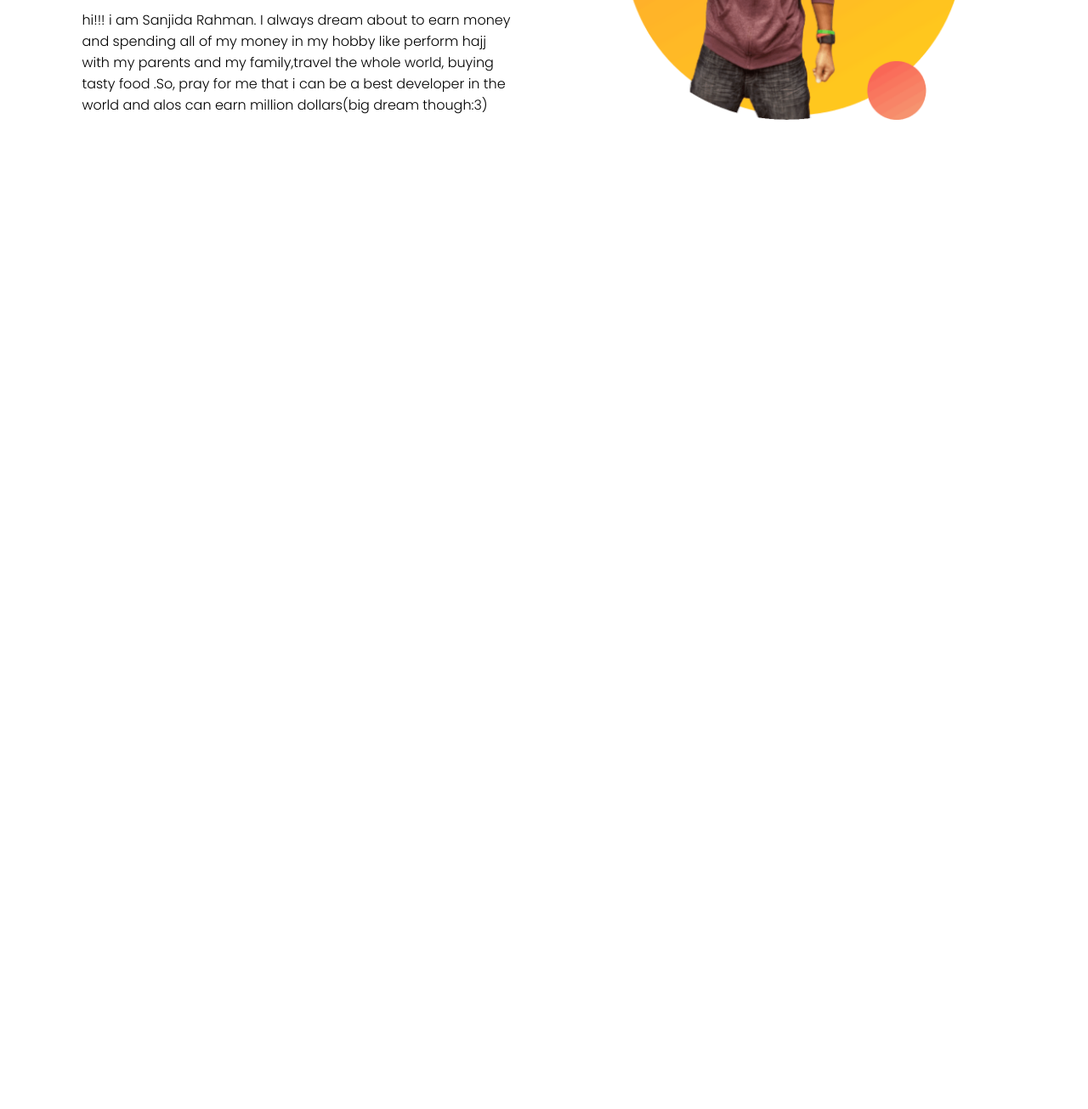
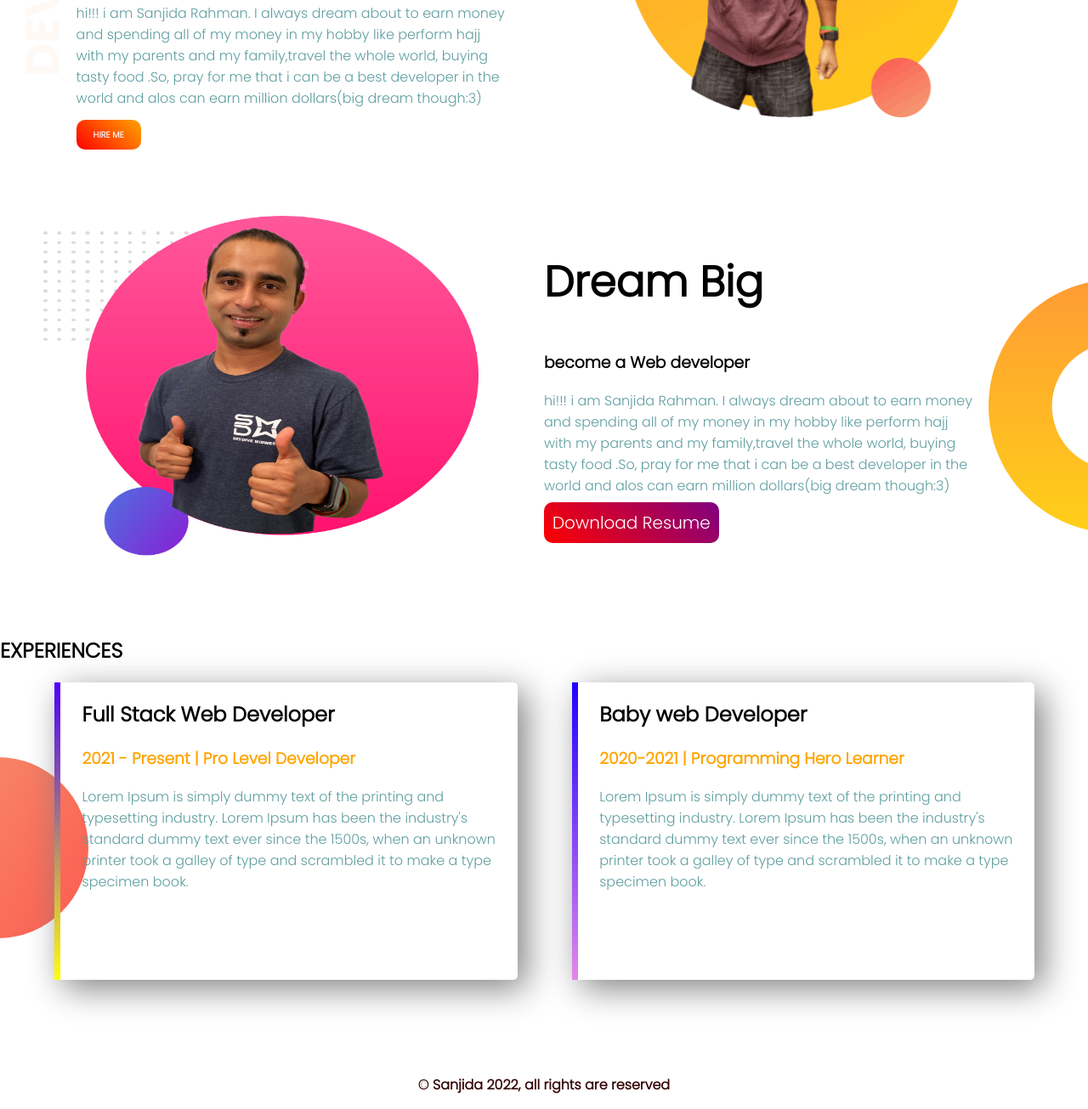
Before and after one commit to SanjidaRahman/project1, a plain HTML site: page index.html in a window 1280 px wide. Shown: the part 272-1577 px from the top of the page at 85% size. Before the commit the page ends 800 px from the top, so only its background shows below. Drawn offline with Linux system fonts and the light colour scheme.

Commit message:
my first website

```diff
--- a/index.html
+++ b/index.html
@@ -13,16 +13,47 @@
     <link rel="stylesheet" href="style.css">
 </head>
 <body>
-    <section>
+    <section class="Top-banner">
     <div class="half-width">
     <h1>Welcome to</h1>
     <h1><span class="name-highlight">Sanjida</span>  world</h1>
 
 <p>hi!!! i am Sanjida Rahman. I always dream about to earn money and spending all of my money in my hobby like perform hajj with my parents and my family,travel the whole world, buying tasty food .So, pray for me that i can be a best developer in the world and alos can earn million dollars(big dream though<span >:3</span>)</p>
+<a class="link-button" target ="_blank" href="facebook.com">HIRE ME</a>
 </div>
 <div class="half-width">
     <img src="image/image 11.png" alt="Sanjida Rahman">
 </div>
 </section>
+  <section class="second">
+
+    <div class="sec-div">
+        <img class="second-img" src="image/jhankar2.png" alt="">
+    </div>
+    <div class="sec-div">
+        <h1>Dream Big</h1>
+        <h3>become a Web developer</h3>
+        <p>hi!!! i am Sanjida Rahman. I always dream about to earn money and spending all of my money in my hobby like perform hajj with my parents and my family,travel the whole world, buying tasty food .So, pray for me that i can be a best developer in the world and alos can earn million dollars(big dream though<span >:3</span>)</p>
+        <a class ="button"targrt="_blank" href="reume.com">Download Resume</a>
+    </div>
+  </section>
+
+  <section class="experience-area">
+         <h2>EXPERIENCES</h2>
+    <div id="full-stack" class="half-width last">
+        <h2>Full Stack Web Developer</h2>
+        <h3 class="name-highlight">2021 - Present | Pro Level Developer</h3>
+        <p>Lorem Ipsum is simply dummy text of the printing and typesetting industry. Lorem Ipsum has been the industry's standard dummy text ever since the 1500s, when an unknown printer took a galley of type and scrambled it to make a type specimen book.</p>
+    </div>
+    <div id="second-stack" class="half-width last">
+<h2>Baby web Developer</h2>
+<h3 class="name-highlight">2020-2021 | Programming Hero Learner</h3>
+<p>Lorem Ipsum is simply dummy text of the printing and typesetting industry. Lorem Ipsum has been the industry's standard dummy text ever since the 1500s, when an unknown printer took a galley of type and scrambled it to make a type specimen book.</p>
+
+    </div>
+  </section>
+  <footer>
+    <p class="foot"> &copy Sanjida 2022, all rights are reserved</p>
+  </footer>
 </body>
 </html>
--- a/style.css
+++ b/style.css
@@ -1,6 +1,17 @@
 
 body{
+    margin: 0;
     font-family: 'Poppins', sans-serif;
+}
+.link-button{
+    text-decoration: none ;
+    font-weight: bold;
+    color: aliceblue;
+    font-size: 10px;
+    background-image: linear-gradient(45deg, red,orange);
+    padding: 10px 20px;
+    border-radius: 10px;
+
 }
 
 .half-width{
@@ -13,8 +24,22 @@ body{
 .half-width img{
     width: 100%;
 }
+section{
+    height:500px;
+}
 
-
+.Top-banner{
+    background-repeat: no-repeat;
+    background-image: url(image/top-banner.png);
+}
+.second{
+    background-image: url(image/dream-bg.png);
+    background-repeat: no-repeat;
+    background-position: right;
+}
+p{
+    color: cadetblue;
+}
 h1{
     font-size: 50px;
 
@@ -22,3 +47,51 @@ h1{
 .name-highlight{
     color:orange ;
 }
+.second-img{
+width: 100%;
+height: 400px;
+
+}
+.sec-div{
+    width: 40%;
+    float: left;
+    margin-left: 2%;
+    padding:2%;
+}
+.button{
+    text-decoration: none;
+    color: white;
+    font-weight: 20px;
+    font-size: 20px;
+    padding: 10px;
+    border-radius: 10px;
+    background-image: linear-gradient(45deg, red , purple);
+}
+.last{
+    border: 2px ;
+    box-shadow: 10px 10px 40px gray;
+    border-radius: 5px;
+    height: 70%;
+
+}
+.experience-area{
+    background-image: url(image/exp-bg.png);
+    background-repeat: no-repeat;
+    background-position: left;
+    background-color: white;
+}
+#full-stack{
+    border-left: 7px solid ;
+    border-image: linear-gradient(180deg,rgb(76, 0, 255), yellow);
+    border-image-slice: 1;
+}
+#second-stack{
+    border-left: 7px solid;
+    border-image: linear-gradient( rgb(30, 0, 255), rgb(228, 135, 235));
+    border-image-slice: 1;
+}
+footer p{
+    text-align: center;
+    font-weight: bold;
+    color: rgb(53, 6, 6);
+}
```
